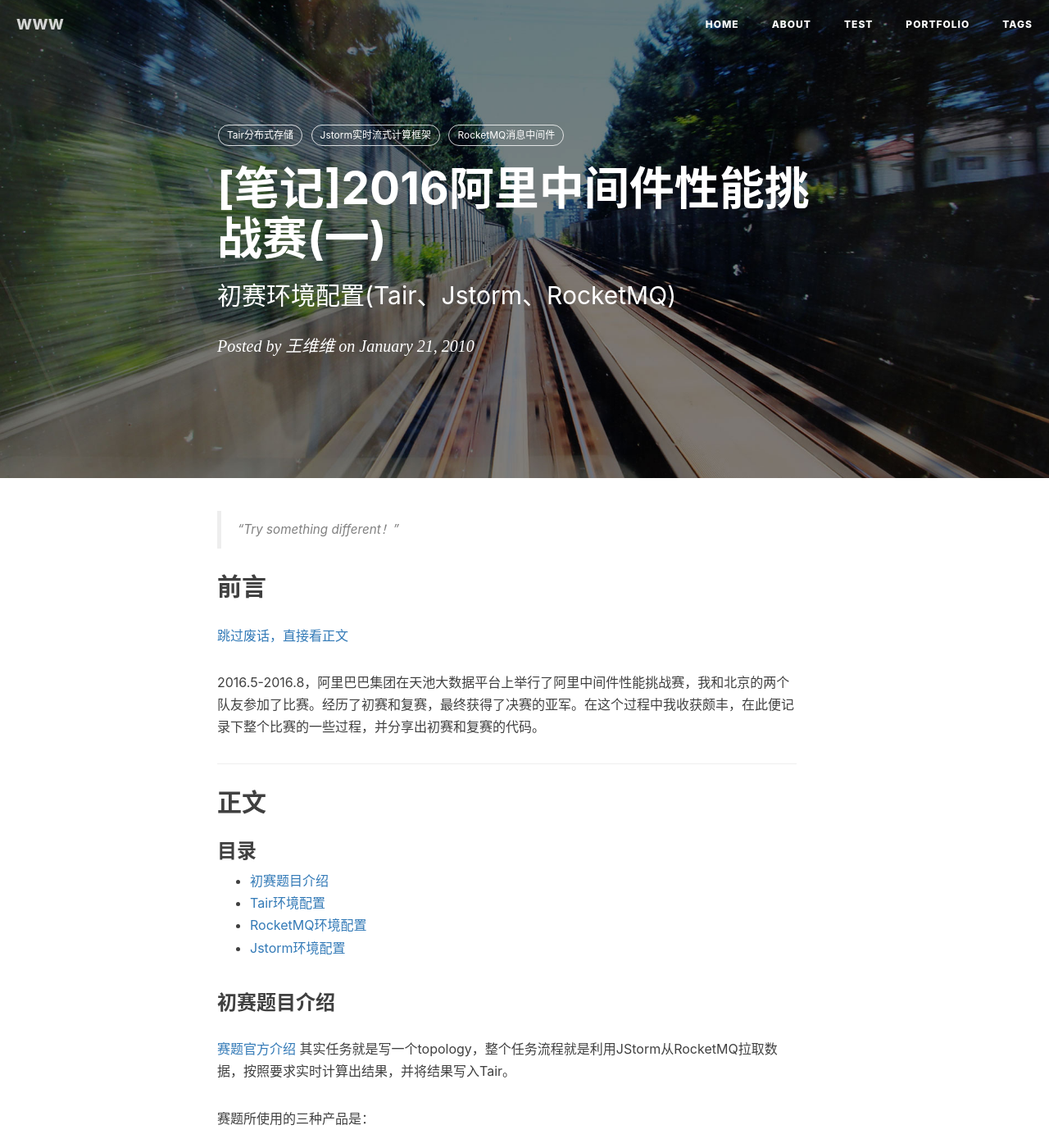
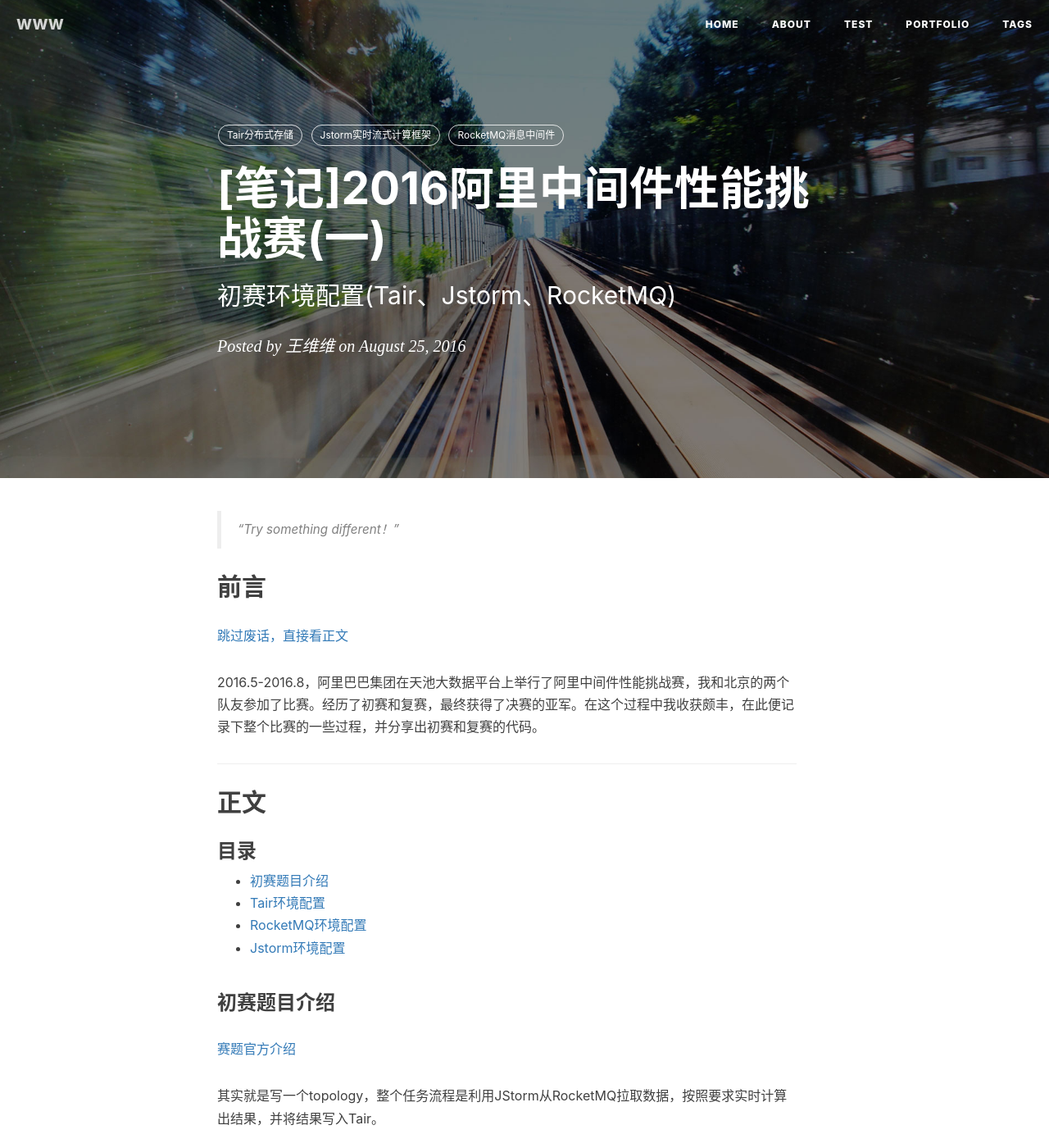
Before and after one commit to clayandgithub/clayandgithub, a Jekyll site: the page built from _posts/2016-08-25-[笔记]2016阿里中间件性能挑战赛(一).markdown, in a window 1280 px wide and 1400 px high. Shown: the whole window at 82% size. Built offline with Jekyll 4.4.1, drawn with Linux system fonts in a browser that asks for light colours; nearby versions of some CDN libraries; comment, search, counter and statistics services are not loaded; some of the changed text lies outside the part shown.

Commit message:
fix race blog

```diff
--- a/_posts/2016-08-25-[笔记]2016阿里中间件性能挑战赛(一).markdown
+++ b/_posts/2016-08-25-[笔记]2016阿里中间件性能挑战赛(一).markdown
@@ -2,7 +2,7 @@
 layout:     post
 title:      "[笔记]2016阿里中间件性能挑战赛(一)"
 subtitle:   "初赛环境配置(Tair、Jstorm、RocketMQ)"
-date:       2010-01-21
+date:       2016-08-25
 author:     "王维维"
 header-img: "img/post-bg-2015.jpg"
 tags:
@@ -33,7 +33,8 @@
 ### 初赛题目介绍<span id="初赛题目介绍" />
 
 [赛题官方介绍](https://tianchi.shuju.aliyun.com/competition/information.htm?raceId=231533)
-其实任务就是写一个topology，整个任务流程就是利用JStorm从RocketMQ拉取数据，按照要求实时计算出结果，并将结果写入Tair。
+
+其实就是写一个topology，整个任务流程是利用JStorm从RocketMQ拉取数据，按照要求实时计算出结果，并将结果写入Tair。
 
 赛题所使用的三种产品是：
 
@@ -56,17 +57,26 @@
 ### RocketMQ环境配置<span id="RocketMQ环境配置" />
 
 > 单机部署过程记录:
+
 > 1. 下载[release包](https://github.com/alibaba/RocketMQ/releases/download/v3.2.6/alibaba-rocketmq-3.2.6.tar.gz)
+
 > 2.下载[源码](https://github.com/alibaba/RocketMQ)
+
 > 3. `cd /alibaba-rocketmq/bin` (第１步中解压出的文件夹)
+
 > 4. 启动namesrv
      `nohup sh mqnamesrv &`
     (默认NameServer的监听端口是9876，可以用 `jps`和 `netstat -pan | grep 9876`　查看是否启动成功)
+
 > 5. 部署Broker(单Master模式)
 `nohup sh mqbroker -n "127.0.0.1:9876" -c ../conf/2m-2s-async/broker-a.properties &`
+
 > 6. 打开第2步中下载的文件夹RocketMQ,用IDE(Eclipse/IDEA)导入rocketmq-example项目
+
 > 7. 在**com.alibaba.rocketmq.example.quickstart.Producer**中的`DefaultMQProducer producer = new DefaultMQProducer...`这一行后加入`producer.setNamesrvAddr("127.0.0.1:9876");`
+
 > 8. 在**com.alibaba.rocketmq.example.quickstart.Consumer**中的`DefaultMQPushConsumer consumer = new DefaultMQPushConsumer...`这一行后加入`consumer.setNamesrvAddr("127.0.0.1:9876");`
+
 > 9. 先运行**com.alibaba.rocketmq.example.quickstart.Consumer**再运行**com.alibaba.rocketmq.example.quickstart.Producer**就可以看到输出信息
 
 其他参考资料：
@@ -113,8 +123,11 @@
 操作系统环境:ubuntu14.04
 
 > 新建用户admin和用户组admin
+
 > 安装rpm包
+
 > [集群配置](http://blog.csdn.net/leishenop/article/details/51385567)
+
 > [单机配置](https://github.com/alibaba/jstorm/wiki/%E5%A6%82%E4%BD%95%E5%AE%89%E8%A3%85), 在同一台机器上启动nimbus和supervisor）
 
 **5. 全部完成后使用jps命令应该能够看到如下进程**
```
